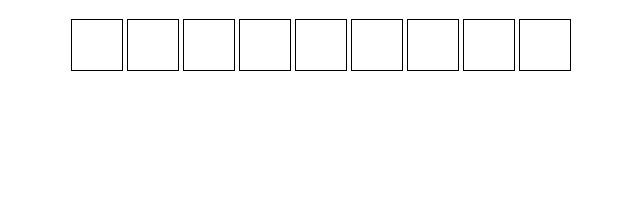
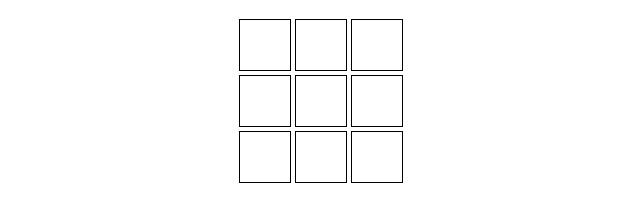
Before and after one commit to lwschjang/TicTacToe-HTML5--CSS3-And-Javascript, a plain HTML site: page index.html in a window 1280 px wide. Shown: the part 61-282 px from the top of the page, without its empty margins (319-959 px from the left). Drawn offline with Linux system fonts and the light colour scheme.

Commit message:
Added break lines
I added break lines to every 3rd canvas square in order to create the
full tic-tac-toe box.

```diff
--- a/index.html
+++ b/index.html
@@ -9,10 +9,10 @@
   <h1>Tic-Tac-Toe</h1>
   <canvas id="canvas1" width="50" height="50" style="border: 1px solid black" onclick="canvasClicked(1)"></canvas>
   <canvas id="canvas2" width="50" height="50" style="border: 1px solid black" onclick="canvasClicked(2)"></canvas>
-  <canvas id="canvas3" width="50" height="50" style="border: 1px solid black" onclick="canvasClicked(3)"></canvas>
+  <canvas id="canvas3" width="50" height="50" style="border: 1px solid black" onclick="canvasClicked(3)"></canvas><br/>
   <canvas id="canvas4" width="50" height="50" style="border: 1px solid black" onclick="canvasClicked(4)"></canvas>
   <canvas id="canvas5" width="50" height="50" style="border: 1px solid black" onclick="canvasClicked(5)"></canvas>
-  <canvas id="canvas6" width="50" height="50" style="border: 1px solid black" onclick="canvasClicked(6)"></canvas>
+  <canvas id="canvas6" width="50" height="50" style="border: 1px solid black" onclick="canvasClicked(6)"></canvas><br/>
   <canvas id="canvas7" width="50" height="50" style="border: 1px solid black" onclick="canvasClicked(7)"></canvas>
   <canvas id="canvas8" width="50" height="50" style="border: 1px solid black" onclick="canvasClicked(8)"></canvas>
   <canvas id="canvas9" width="50" height="50" style="border: 1px solid black" onclick="canvasClicked(9)"></canvas>
```
